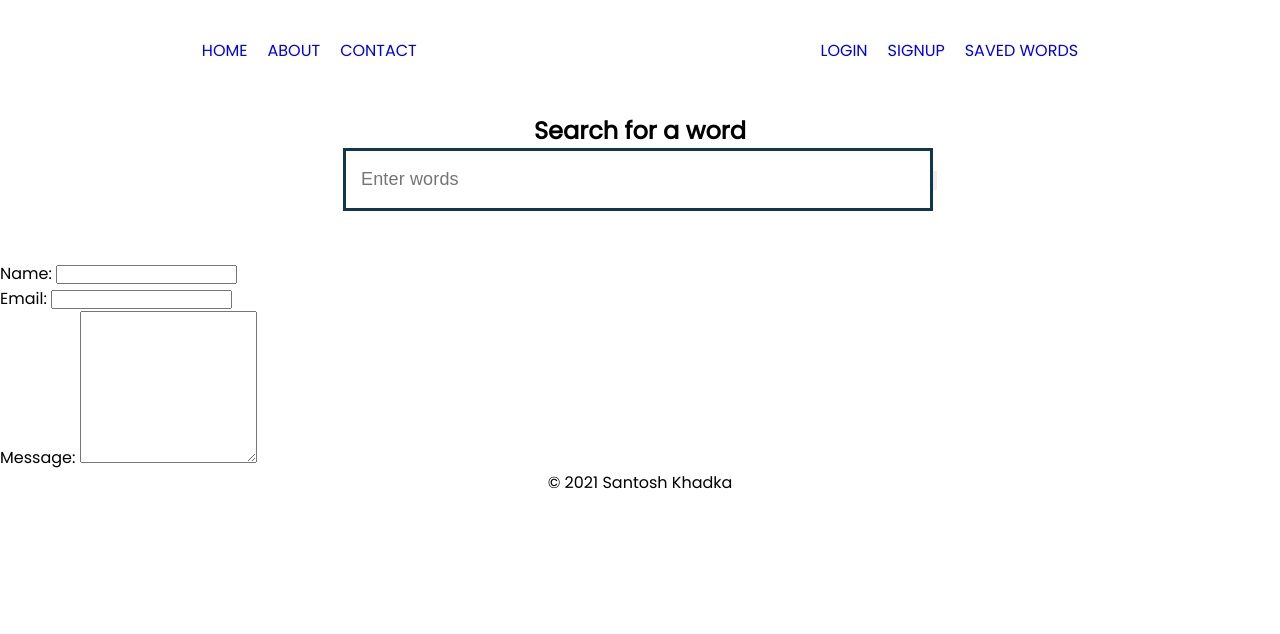
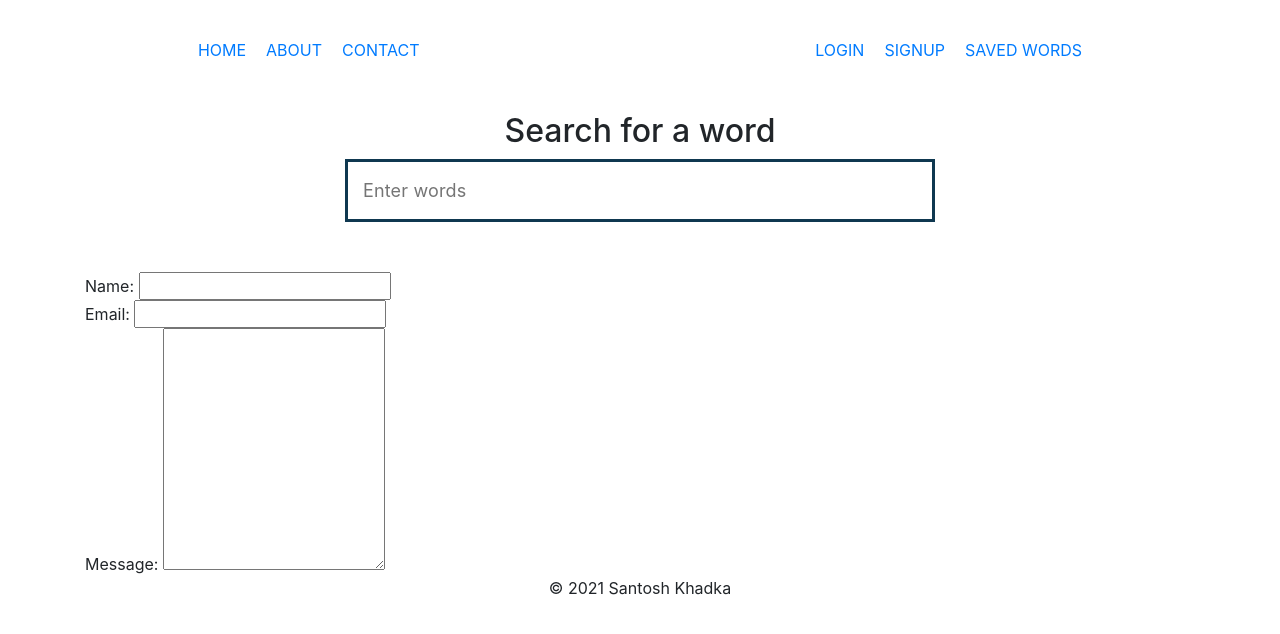
Before and after one commit to Santosh155/takingDictionary, a React (Create React App) app in the folder frontend/taking-dictionary/: page /contact in a window 1280 px wide. Shown: the top 634 px of the page. Built offline with nearby package versions, Linux system fonts and the light colour scheme.

Commit message:
bootstrap added

```diff
--- a/frontend/taking-dictionary/package.json
+++ b/frontend/taking-dictionary/package.json
@@ -6,7 +6,9 @@
     "@testing-library/jest-dom": "^5.12.0",
     "@testing-library/react": "^11.2.7",
     "@testing-library/user-event": "^12.8.3",
+    "bootstrap": "^4.6.0",
     "react": "^17.0.2",
+    "react-bootstrap": "^1.6.0",
     "react-dom": "^17.0.2",
     "react-router-dom": "^5.2.0",
     "react-scripts": "4.0.3",
--- a/frontend/taking-dictionary/src/App.js
+++ b/frontend/taking-dictionary/src/App.js
@@ -1,4 +1,5 @@
 import { BrowserRouter as Router, Route } from 'react-router-dom';
+import 'bootstrap/dist/css/bootstrap.min.css';
 import Header from './components/Header';
 import Footer from './components/Footer';
 import Dictionary from './components/Dictionary';
--- a/frontend/taking-dictionary/src/components/About.js
+++ b/frontend/taking-dictionary/src/components/About.js
@@ -1,7 +1,7 @@
 import { Link } from 'react-router-dom';
 const About = () => {
     return (
-        <div>
+        <div className="container">
             <p>Version 1.0.0</p>
             <Link to="/">Go Back</Link>
         </div>
--- a/frontend/taking-dictionary/src/components/Contact.js
+++ b/frontend/taking-dictionary/src/components/Contact.js
@@ -1,6 +1,6 @@
 const Contact = () => {
     return (
-        <div>
+        <div className="container">
             <form method="get">
                 Name: <input type="text" /> <br />
                 Email: <input type="email" /> <br />
--- a/frontend/taking-dictionary/src/components/Dictionary.js
+++ b/frontend/taking-dictionary/src/components/Dictionary.js
@@ -8,7 +8,6 @@
                     placeholder="Enter words"
                     className="dictionary"
                 />
-                <input type="button" />
             </form>
         </div>
     );
--- a/frontend/taking-dictionary/src/components/Footer.js
+++ b/frontend/taking-dictionary/src/components/Footer.js
@@ -1,6 +1,6 @@
 const Footer = () => {
     return (
-        <div className="footer">
+        <div className="container footer">
             &copy; {new Date().getFullYear()} Santosh Khadka
         </div>
     );
--- a/frontend/taking-dictionary/src/components/Login.js
+++ b/frontend/taking-dictionary/src/components/Login.js
@@ -1,13 +1,14 @@
+// import 'bootstrap/dist/css/bootstrap.min.css';
 const Login = () => {
     return (
-        <>
+        <div className="container">
             <form method="post">
                 Email: <input type="email" /> <br />
                 Password: <input type="password" />
                 <br />
                 <input type="submit" />
             </form>
-        </>
+        </div>
     );
 };
 
--- a/frontend/taking-dictionary/src/components/Signup.js
+++ b/frontend/taking-dictionary/src/components/Signup.js
@@ -1,6 +1,7 @@
+// import 'bootstrap/dist/css/bootstrap.min.css';
 const Signup = () => {
     return (
-        <>
+        <div className="container">
             <form method="post">
                 Full Name: <input type="text" name="name" /> <br />
                 Email: <input type="email" name="email" /> <br />
@@ -8,7 +9,7 @@
                 Address: <input type="address" name="address" /> <br />
                 <input type="submit" />
             </form>
-        </>
+        </div>
     );
 };
 
```
Also changed, not shown: 1 other file (tests, documents, lock files or other folders).
